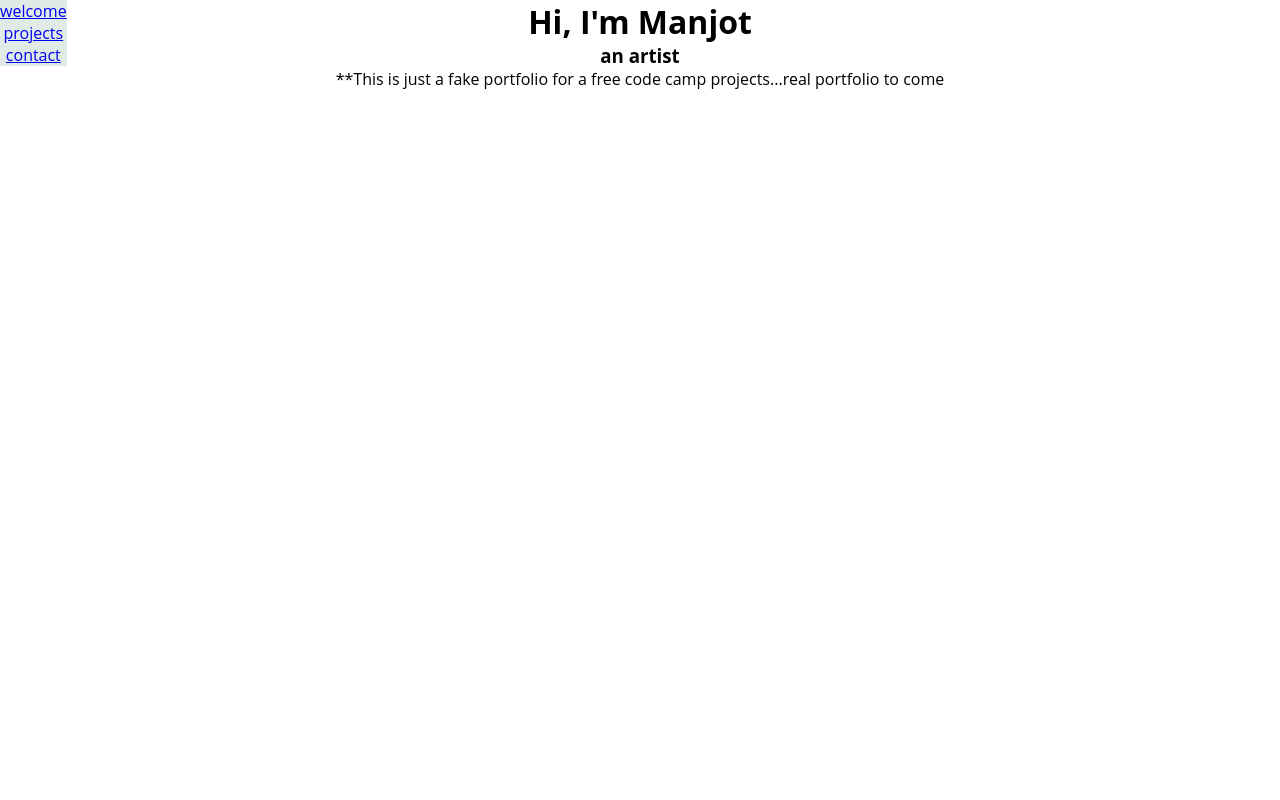
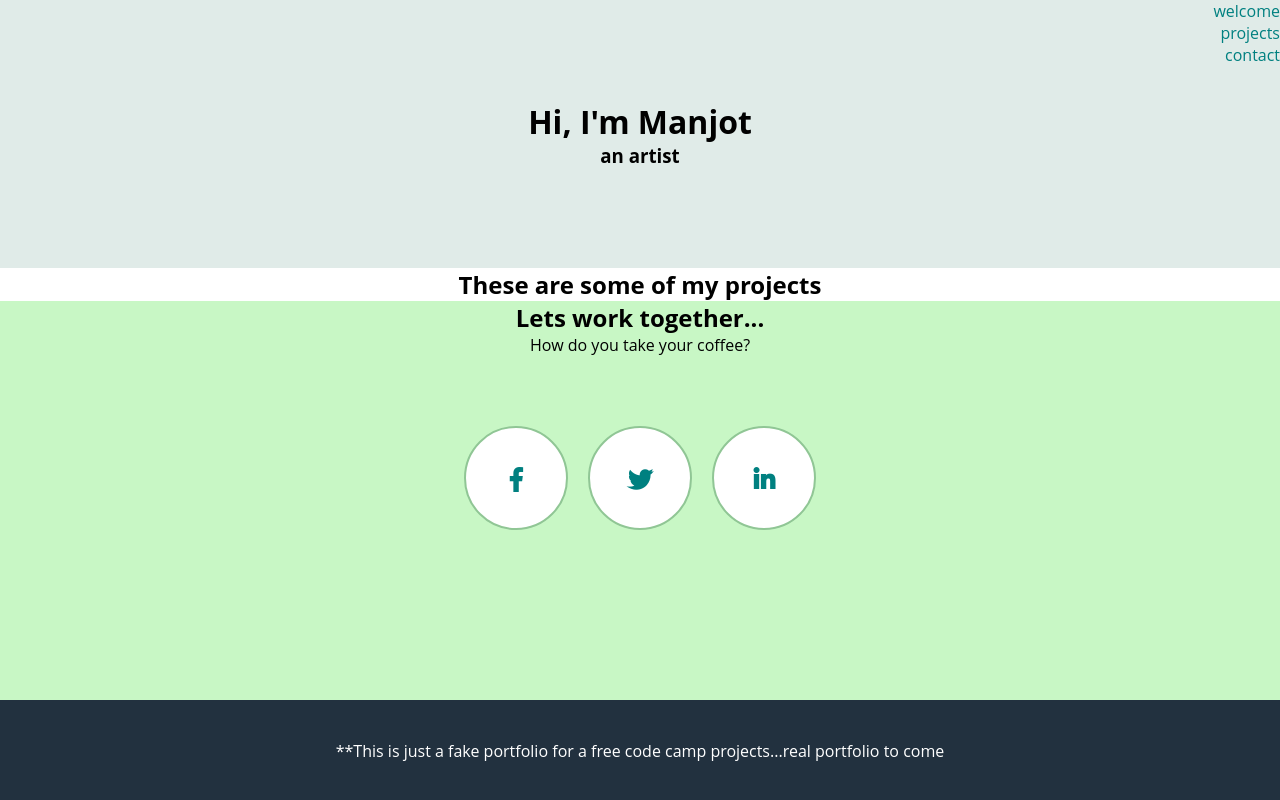
Before and after one commit to petrockwd/freecodecamp, a plain HTML site: page responsive/projectFive/index.html in a window 1280 px wide. Drawn offline with Linux system fonts and the light colour scheme.

Commit message:
more styling

```diff
--- a/responsive/projectFive/index.html
+++ b/responsive/projectFive/index.html
@@ -2,6 +2,10 @@
 <html>
 
 <head>
+  <!-- fonts -->
+  <link rel="stylesheet" href="https://use.fontawesome.com/releases/v5.4.1/css/all.css" integrity="sha384-5sAR7xN1Nv6T6+dT2mhtzEpVJvfS3NScPQTrOxhwjIuvcA67KV2R5Jz6kr4abQsz" crossorigin="anonymous">
+
+  <!-- css -->
   <link rel="stylesheet" type="text/css" href="./styles.css" />
   <title>Manjot Kaur - artist</title>
 </head>
@@ -22,15 +26,22 @@
 </div>
 
 <div id="projects">
+  <div><h2>These are some of my projects</h2></div>
   <div class="project-tile"></div>
   <div class="project-tile"></div>
   <div class="project-tile"></div>
 </div>
 
 <div id="contact">
-  <div id="facebook"></div>
-  <div id="twitter"></div>
-  <div id="linked-in"></div>
+  <div>
+    <h2>Lets work together...</h2>
+    <p>How do you take your coffee?</h2>
+  </div>
+  <div id="contact-container">
+    <div id="facebook"><h2><i class="fab fa-facebook-f"></i></h2></div>
+    <div id="twitter"><h2><i class="fab fa-twitter"></i></h2></div>
+    <div id="linked-in"><h2><i class="fab fa-linkedin-in"></i></h2></div>
+  </div>
 </div>
 
 <footer>
--- a/responsive/projectFive/styles.css
+++ b/responsive/projectFive/styles.css
@@ -10,5 +10,53 @@ body {
 
 #navbar {
   background: #e0ebe8;
+  text-align: right;
+  width: 100%;
   position: fixed;
 }
+
+#navbar a {
+  color: #008080;
+  text-decoration: none;
+}
+
+#welcome {
+  background: #e0ebe8;
+  padding: 100px;
+}
+
+#contact {
+  background: #C8F7C5;
+  padding-bottom: 160px;
+}
+
+#contact-container {
+  display: flex;
+  justify-content: center;
+  padding-top: 60px;
+}
+
+#contact-container div {
+  border-radius: 100%;
+  width: 100px;
+  height: 100px;
+  margin: 10px;
+  border: 2px solid #90C695;
+  background: #fff;
+  color: #008080;
+}
+
+#contact-container div:hover {
+  color: green;
+  background: #E4F1FE;
+}
+
+#contact-container h2 {
+  padding-top: 35px;
+}
+
+footer {
+  background: #22313F;
+  color: #fff;
+  padding: 40px;
+}
```
